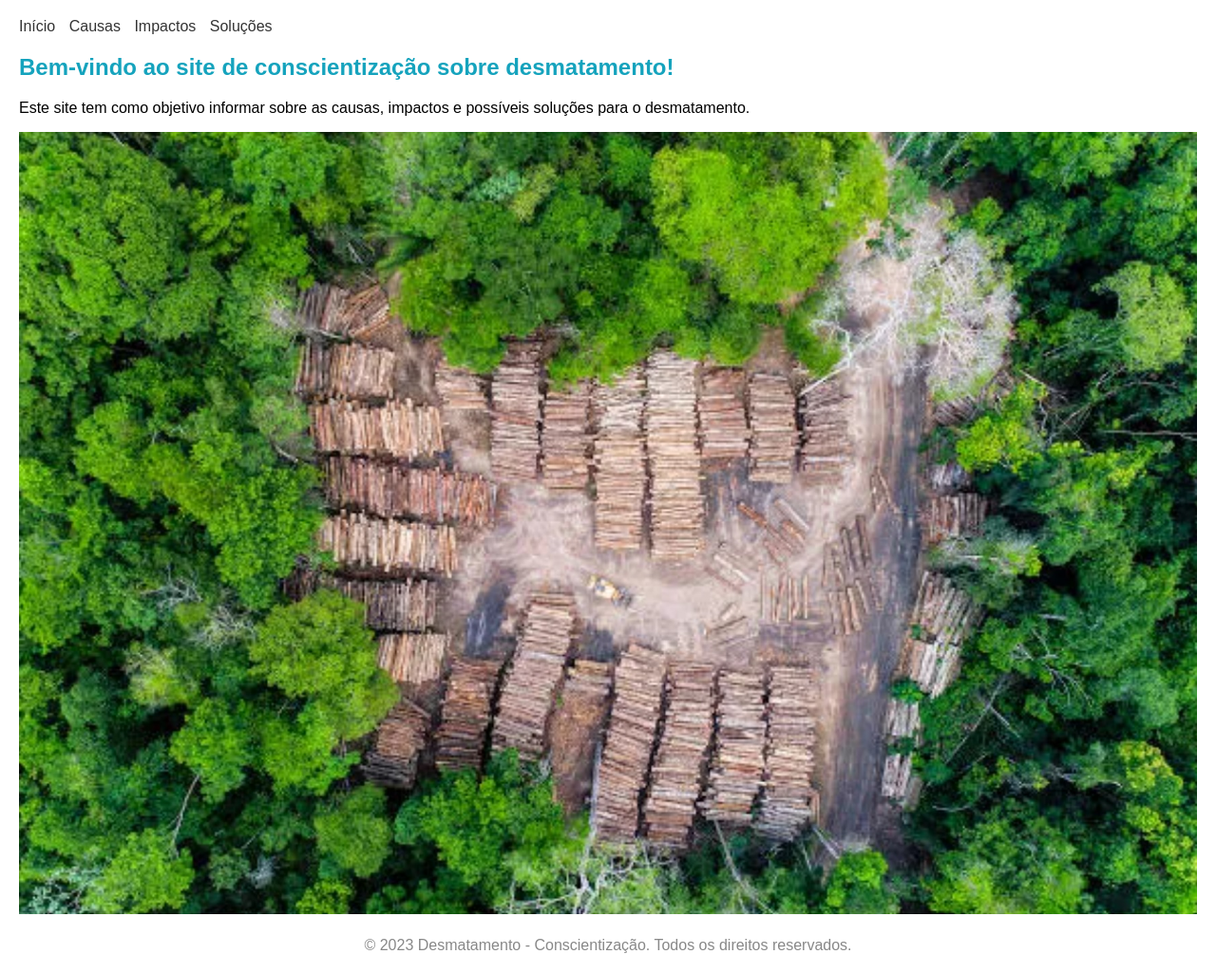
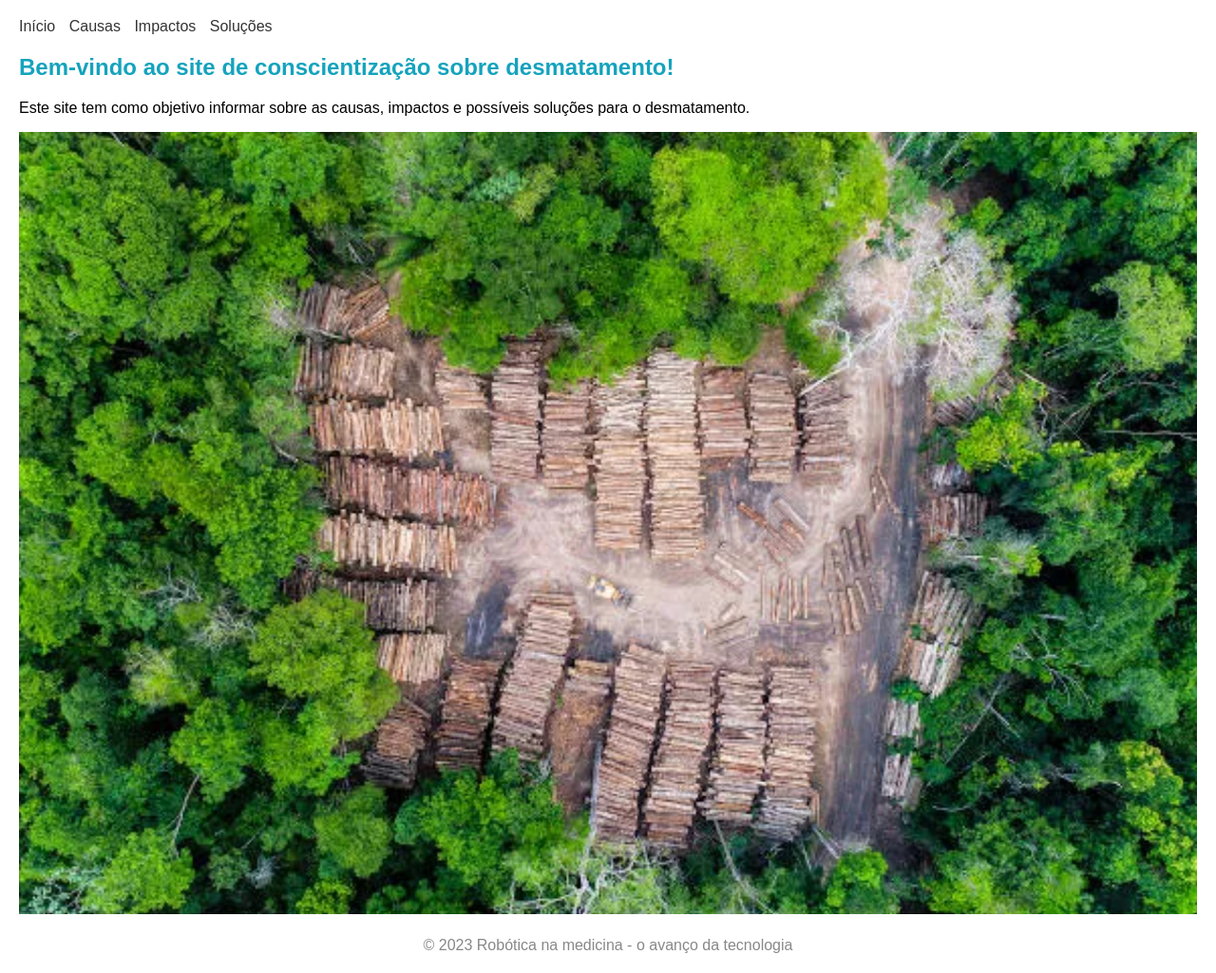
Before and after one commit to sofiacatarineam/roboticanamedicina, a plain HTML site: page index.html in a window 1280 px wide. Shown: the part 61-1086 px from the top of the page at 95% size. Drawn offline with Linux system fonts and the light colour scheme.

Commit message:
Update index.html
alterações

```diff
--- a/index.html
+++ b/index.html
@@ -27,9 +27,8 @@
       <img src="imagem1.jpg" alt="Desmatamento">
     </section>
   </main>
-
   <footer>
-    <p>&copy; 2023 Desmatamento - Conscientização. Todos os direitos reservados.</p>
-  </footer>
-</body>
+      <p>&copy; 2023 Robótica na medicina - o avanço da tecnologia</p>
+     </footer>
+  </body>
 </html>
```
